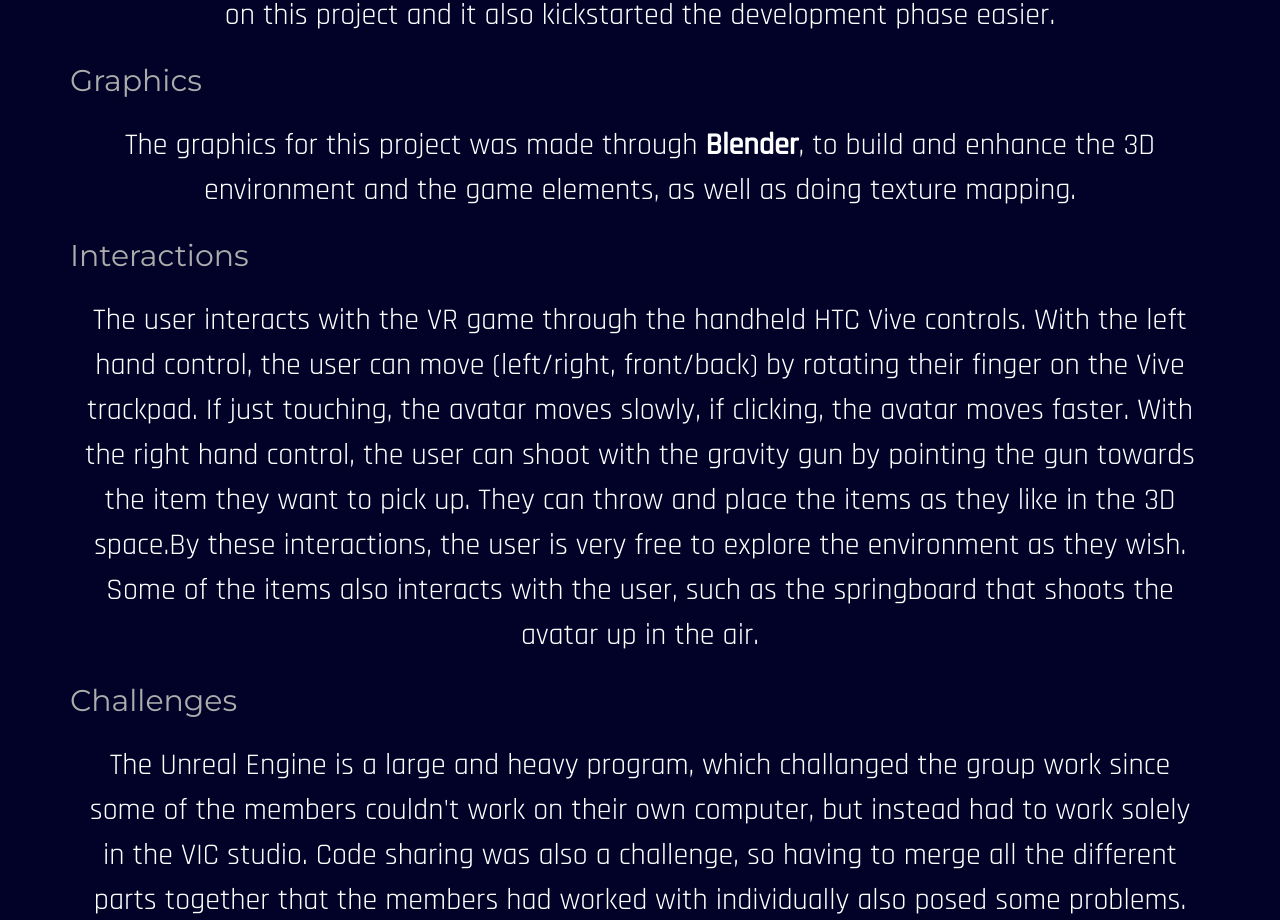
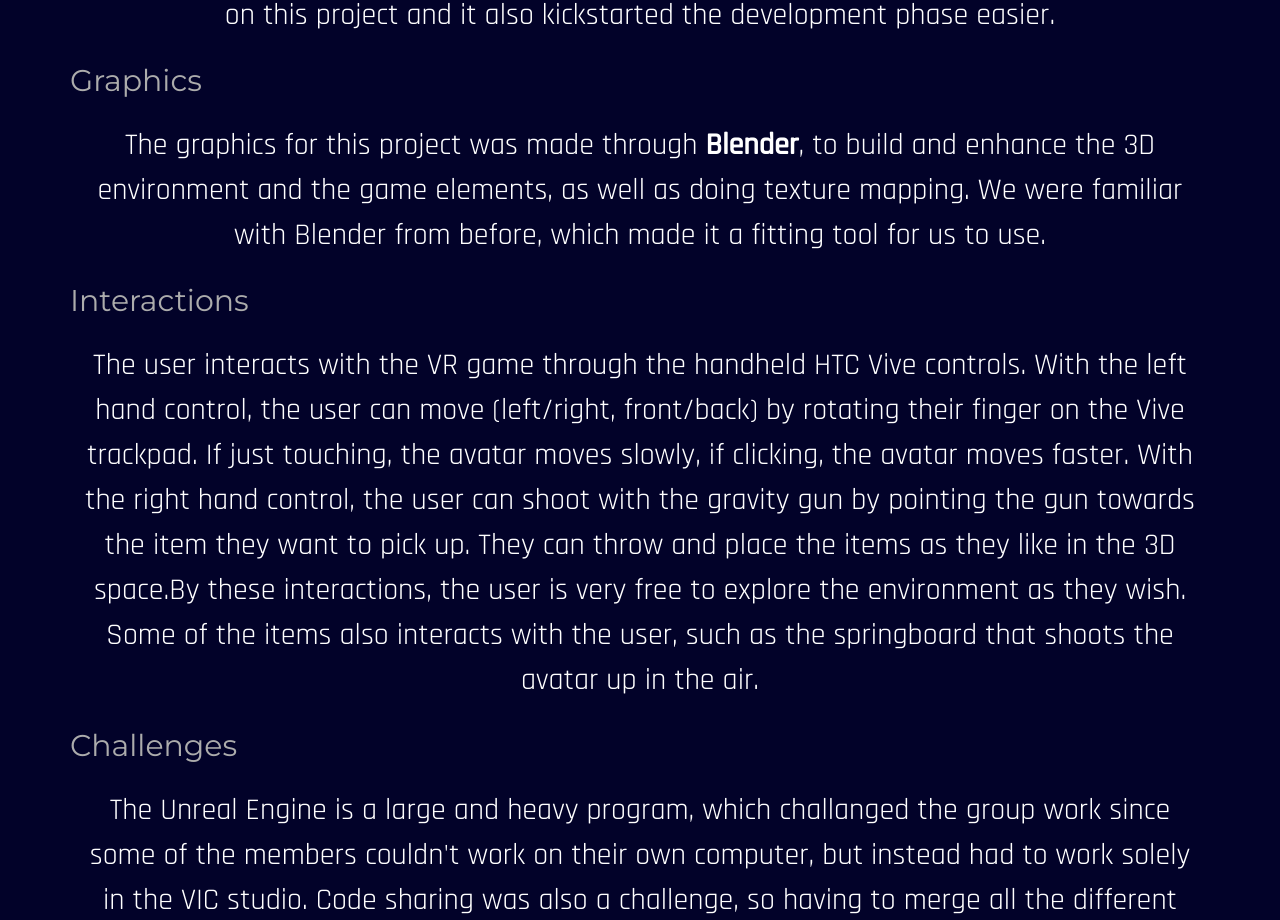
Before and after one commit to agyllang/DH2413AnotherPlanet, a React (Create React App) app in the folder anotherplanet/: page /game in a window 1280 px wide. Shown: the part 977-1897 px from the top of the page. Built offline with nearby package versions, Linux system fonts and the light colour scheme.

Commit message:
text changed

```diff
--- a/anotherplanet/src/components/Game/game.jsx
+++ b/anotherplanet/src/components/Game/game.jsx
@@ -42,7 +42,8 @@ const Game = () => {
         <Col className="page-text">
           The graphics for this project was made through <b>Blender</b>, to
           build and enhance the 3D environment and the game elements, as well as
-          doing texture mapping.
+          doing texture mapping. We were familiar with Blender from before,
+          which made it a fitting tool for us to use.
         </Col>
         <Row className="page-header2">Interactions</Row>
         <Col className="page-text">
```
